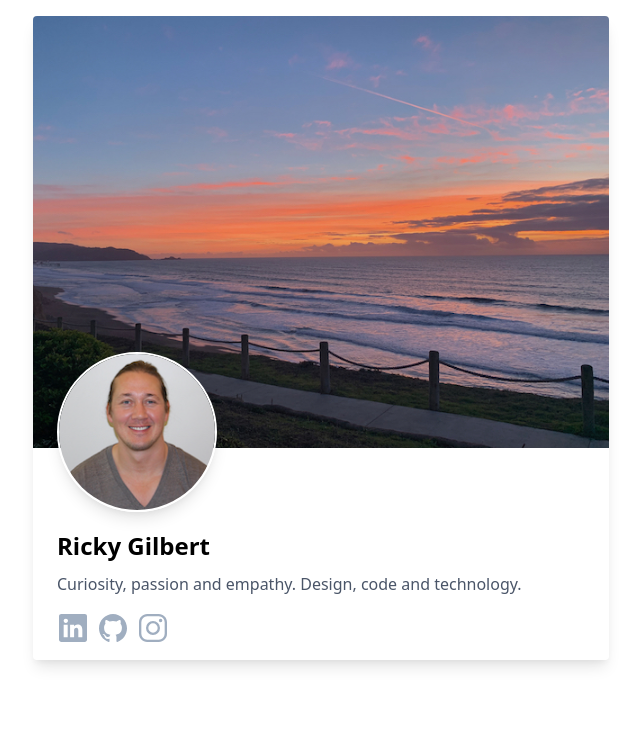
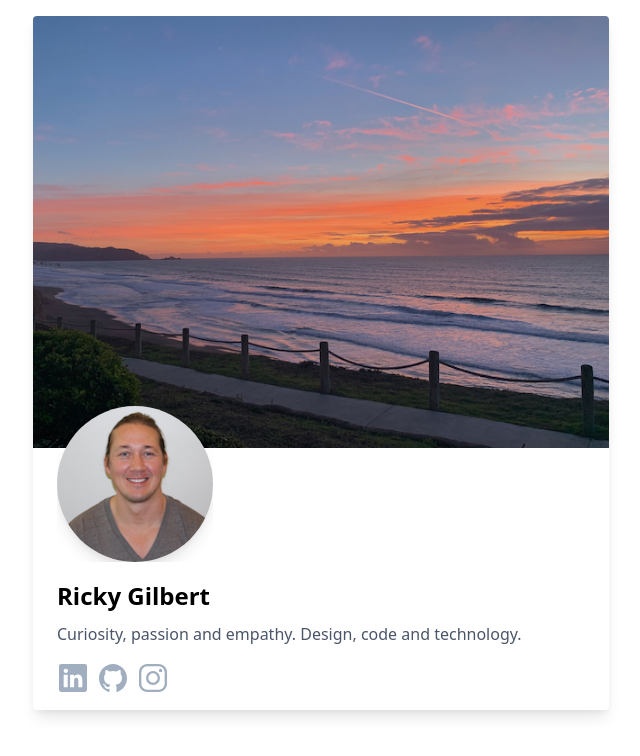
Before and after one commit to rickygi/gilbert.io, a Next.js app: page / in a window 1280 px wide. Shown: the top 756 px of the page, without its empty margins (319-959 px from the left). Built offline with nearby package versions, Linux system fonts and the light colour scheme.

Commit message:
update packages

```diff
--- a/pages/index.js
+++ b/pages/index.js
@@ -1,4 +1,5 @@
 import Head from 'next/head';
+import Image from 'next/image';
 import IconsList from '../components/icons-list';
 
 function Home() {
@@ -16,11 +17,19 @@ function Home() {
 
       <main className="flex justify-center px-4 py-4">
         <div className="max-w-xl rounded overflow-hidden shadow-lg">
-          <img className="w-full" src="/images/cover.jpg" alt="Ocean Sunset" />
+          <Image
+            src="/images/cover.jpg"
+            className="w-full"
+            height="432"
+            width="576"
+            alt="Ocean Sunset"
+          />
           <div className="flex justify-left mx-6 -mt-12">
-            <img
+            <Image
+              src="/images/avatar.jpg"
               className="h-40 w-40 rounded-full border-white border-2 -mt-12 shadow-lg"
-              src="/images/avatar.jpg"
+              height="156"
+              width="156"
               alt="Ricky Gilbert"
             />
           </div>
--- a/tailwind.config.js
+++ b/tailwind.config.js
@@ -1,5 +1,13 @@
 module.exports = {
-  purge: ['./components/**/*.{js,ts,jsx,tsx}', './pages/**/*.{js,ts,jsx,tsx}'],
+  future: {
+    purgeLayersByDefault: true,
+  },
+  purge: {
+    content: [
+      './components/**/*.{js,ts,jsx,tsx}',
+      './pages/**/*.{js,ts,jsx,tsx}',
+    ],
+  },
   theme: {},
   variants: {},
   plugins: [],
```
Also changed, not shown: package.json (+7 -7 lines), 1 other file (tests, documents, lock files or other folders).
